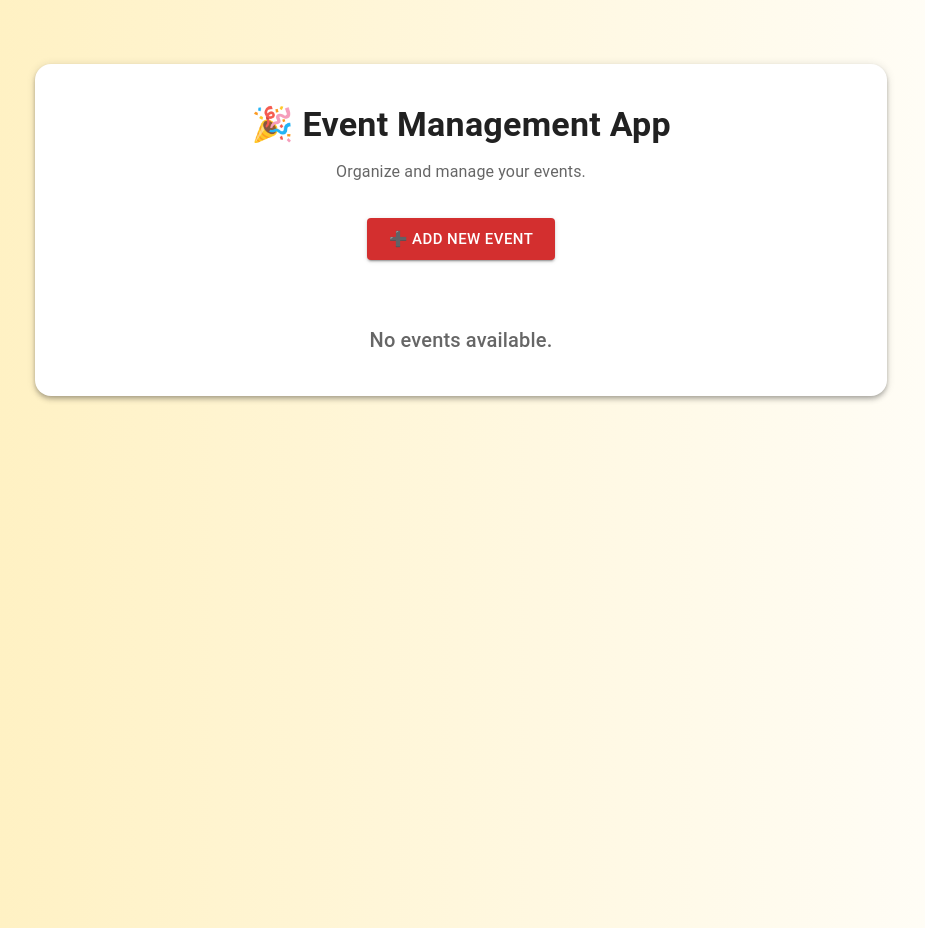
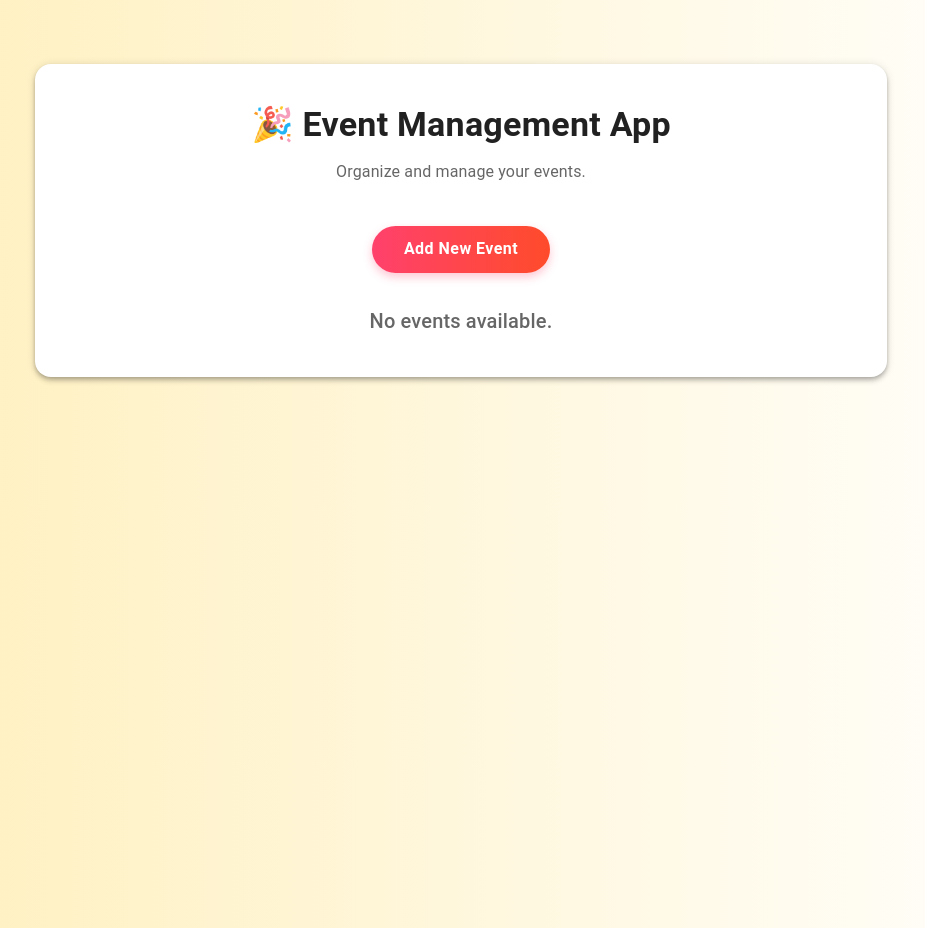
Before and after one commit to sushma-acharya98/Event-Management-App, a Next.js app: page / in a window 1280 px wide. Shown: the whole page, without its empty margins (179-1104 px from the left). Built offline with nearby package versions, Linux system fonts and the light colour scheme.

Commit message:
Update code and improvement

```diff
--- a/src/app/page.tsx
+++ b/src/app/page.tsx
@@ -24,17 +24,27 @@ const Home = () => {
 
                 <Link href="/add" passHref>
                     <Button
+                        type="submit"
                         variant="contained"
                         size="large"
                         sx={{
-                            backgroundColor: "#d32f2f", // Red 700
-                            '&:hover': {
-                            backgroundColor: "#b71c1c", // Red 900
+                            mt: 1,
+                            borderRadius: "999px",
+                            textTransform: "none",
+                            paddingX: 4,
+                            paddingY: 1.2,
+                            fontWeight: "bold",
+                            fontSize: "1rem",
+                            background: "linear-gradient(to right, #ff416c, #ff4b2b)",
+                            boxShadow: "0 4px 10px rgba(255, 65, 108, 0.3)",
+                            transition: "all 0.3s ease",
+                            "&:hover": {
+                            background: "linear-gradient(to right, #ff4b2b, #ff416c)",
+                            boxShadow: "0 6px 16px rgba(255, 75, 43, 0.5)",
                             },
-                            mb: 4,
                         }}
                         >
-                        ➕ Add New Event
+                        Add New Event
                     </Button>
                 </Link>
 
--- a/src/components/EventForm.tsx
+++ b/src/components/EventForm.tsx
@@ -23,7 +23,6 @@ const EventForm = ({ eventToEdit }: Props) => {
     const {
         register,
         handleSubmit,
-        setValue,
         reset,
         setError,
         formState: { errors },
@@ -136,7 +135,6 @@ const EventForm = ({ eventToEdit }: Props) => {
                     >
                         {eventToEdit ? "Update Event" : "Add Event"}
                     </Button>
-
                 </Box>
             </Paper>
         </Container>
--- a/src/components/EventList.tsx
+++ b/src/components/EventList.tsx
@@ -65,7 +65,7 @@ const EventList = () => {
                             fontWeight: 500,
                         }}
                         >
-                        <span style={{ color: "white" }}>✏️</span> Edit
+                        Edit
                         </Button>
 
                         <Button
@@ -83,7 +83,7 @@ const EventList = () => {
                             },
                         }}
                         >
-                        <span style={{ color: "white" }}>🗑</span> Delete
+                        Delete
                         </Button>
                     </Stack>
                 </Box>
```
Lines whose indentation alone changed are shown as unchanged.
